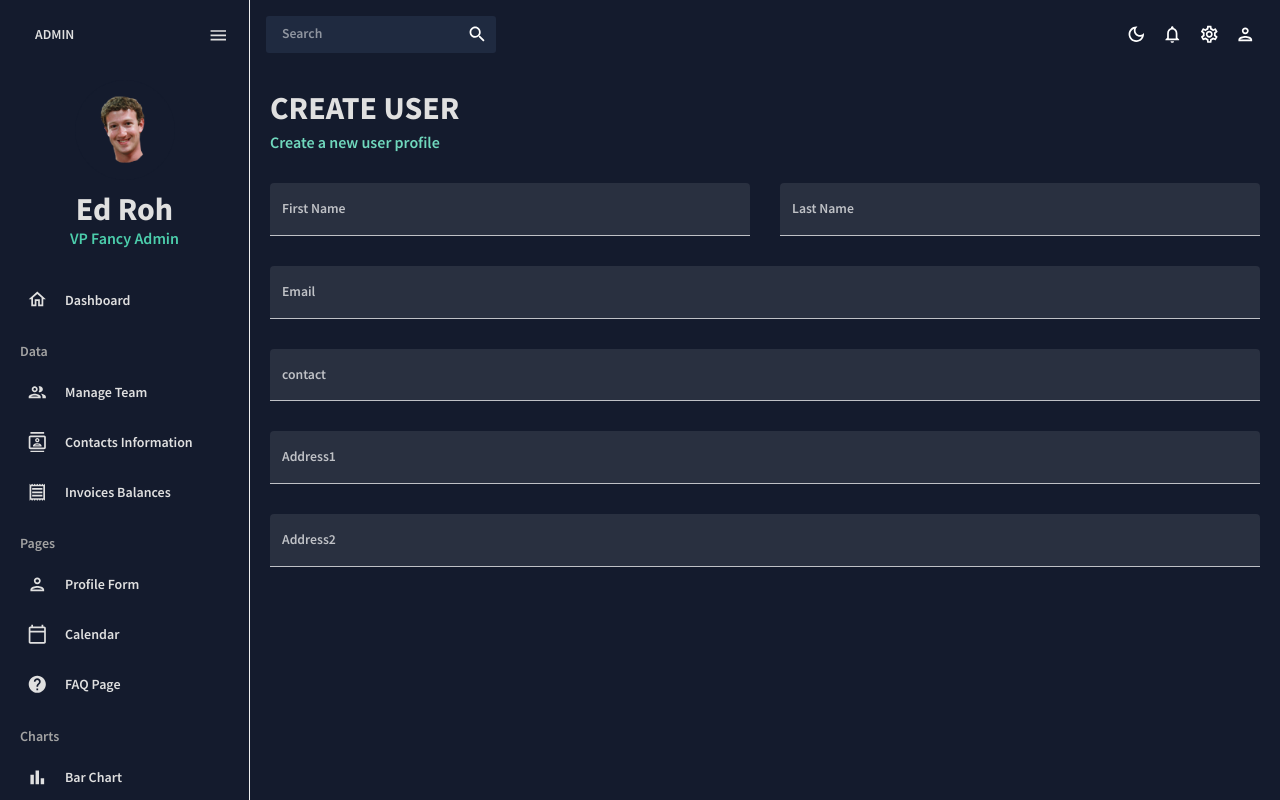
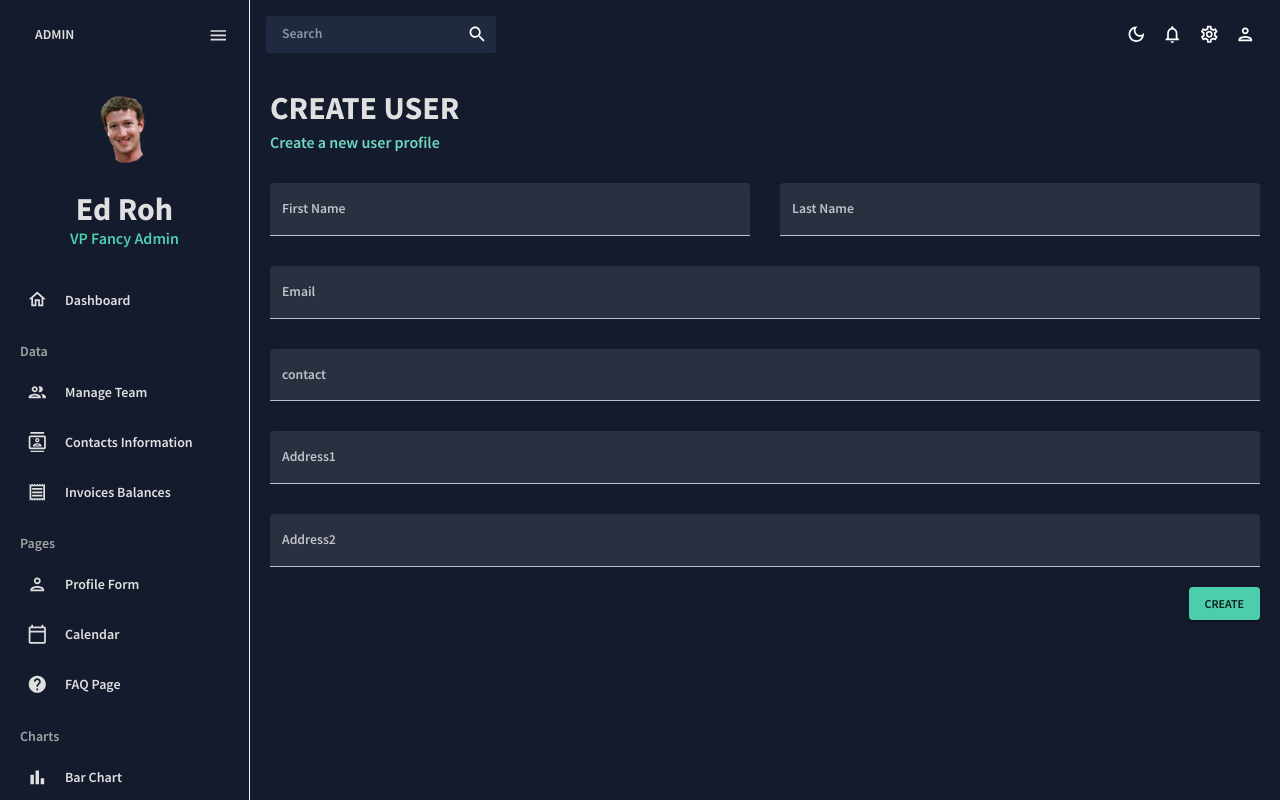
Before and after one commit to Sahilramjali/Admin-Panel-React, a React (Vite) app: page /form in a window 1280 px wide. Built offline with nearby package versions, Linux system fonts and the light colour scheme.

Commit message:
add button in form

```diff
--- a/src/screens/form/index.jsx
+++ b/src/screens/form/index.jsx
@@ -132,6 +132,15 @@ const Form =()=>{
                             }}
                             />
                     </Box>
+                    <Box display="flex" mt="20px" justifyContent="end">
+                        <Button
+                        type="submit"
+                        color="secondary"
+                        variant="contained"
+                        >
+                            Create
+                        </Button>
+                    </Box>
                 </form>
             )}
         </Formik>
```
